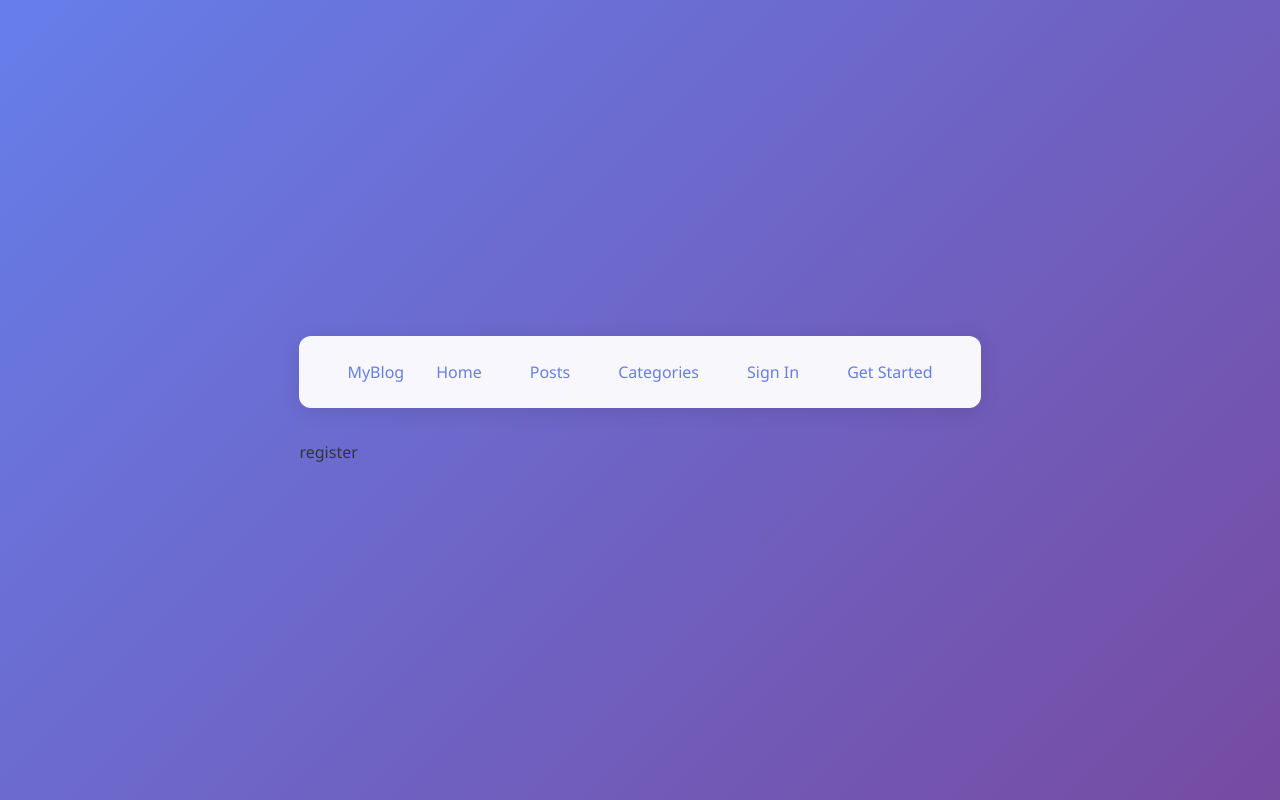
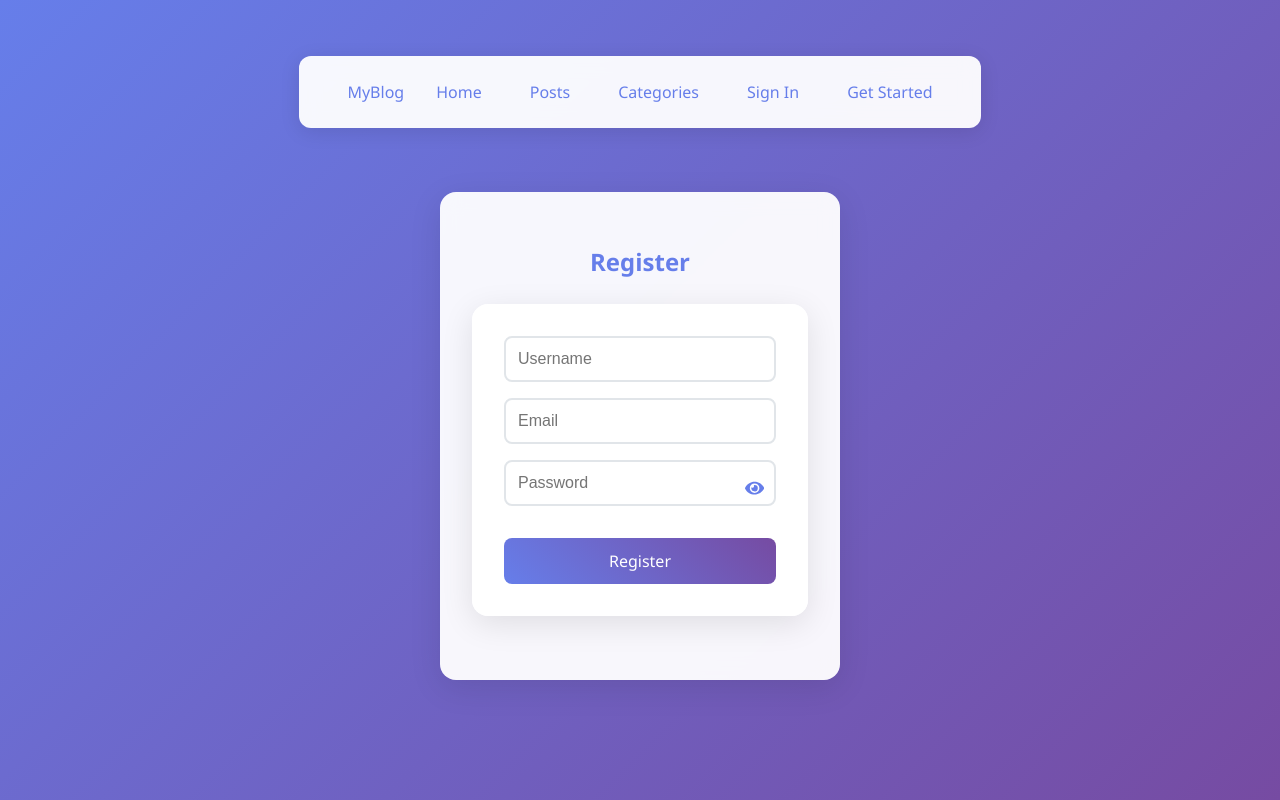
Before and after one commit to gbengeneh/sureblog, a React (Vite) app: page /register in a window 1280 px wide. Built offline with nearby package versions, Linux system fonts and the light colour scheme.

Commit message:
update app.jsx

```diff
--- a/src/App.css
+++ b/src/App.css
@@ -7,6 +7,7 @@ body {
   font-family: 'Segoe UI', Tahoma, Geneva, Verdana, sans-serif;
   margin: 0;
   padding: 0;
+  width: 100%;
   background: linear-gradient(135deg, #667eea 0%, #764ba2 100%);
   min-height: 100vh;
   color: #333;
--- a/src/App.jsx
+++ b/src/App.jsx
@@ -21,16 +21,14 @@ function App() {
     <AuthProvider>
       <Router>
         <Header />
-      </Router>
-   <Router>
         <Routes>
 
           <Route path="/login" element={<Login />} />
           <Route path="/register" element={<Register />} />
           <Route path="/posts" element={<PostList />} />
-        <Route path="/posts/create" element={<ProtectedRoute> <PostCreate />  </ProtectedRoute>} />
+          <Route path="/create" element={<ProtectedRoute> <PostCreate />  </ProtectedRoute>} />
           <Route path="/posts/:id" element={<PostDetails />} />
-        <Route path="/posts/create" element={<ProtectedRoute> <PostEdit />  </ProtectedRoute>} />
+          <Route path="/edit" element={<ProtectedRoute> <PostEdit />  </ProtectedRoute>} />
           <Route path="/categories" element={ <Categories />} />
           <Route path="/" element={ <PostList />} />
         </Routes>
--- a/src/components/Header.jsx
+++ b/src/components/Header.jsx
@@ -22,7 +22,7 @@ const Header = () => {
                 {({token, logout}) => (
                     token ? (
                         <>
-                        <Link to="/create-post" onClick={()=>setMenuOpen(false)}>Create Post</Link>
+                        <Link to="/create" onClick={()=>setMenuOpen(false)}>Create Post</Link>
                         <button onClick={() => {logout(); setMenuOpen(false);}}>Logout</button>
                         </>
                     ) : (
--- a/src/components/Login.jsx
+++ b/src/components/Login.jsx
@@ -1,11 +1,61 @@
-import React from 'react'
+import React, { useState, useContext } from 'react';
+import { useNavigate } from 'react-router-dom';
+import { FaEye, FaEyeSlash } from 'react-icons/fa';
+import { AuthContext } from '../contexts/AuthContext';
+import { login as apiLogin } from '../../api';
 
 const Login = () => {
+  const [formData, setFormData] = useState({ email: '', password: '' });
+  const [showPassword, setShowPassword] = useState(false);
+  const [error, setError] = useState('');
+  const { login } = useContext(AuthContext);
+  const navigate = useNavigate();
+
+  const handleChange = (e) => {
+    setFormData({ ...formData, [e.target.name]: e.target.value });
+  };
+
+  const handleSubmit = async (e) => {
+    e.preventDefault();
+    try {
+      const response = await apiLogin(formData);
+      login(response.data.token);
+      navigate('/posts');
+    } catch (err) {
+      setError('Invalid credentials');
+    }
+  };
+
   return (
-    <div>
-      Login
+    <div className="auth-container">
+      <h2>Login</h2>
+      <form onSubmit={handleSubmit} className="auth-form">
+        <input
+          type="email"
+          name="email"
+          placeholder="Email"
+          value={formData.email}
+          onChange={handleChange}
+          required
+        />
+        <div className="password-container">
+          <input
+            type={showPassword ? "text" : "password"}
+            name="password"
+            placeholder="Password"
+            value={formData.password}
+            onChange={handleChange}
+            required
+          />
+          <span onClick={() => setShowPassword(!showPassword)} title={showPassword ? "Hide Password" : "Show Password"} className="password-toggle">
+            {showPassword ? <FaEyeSlash /> : <FaEye />}
+          </span>
+        </div>
+        <button type="submit">Login</button>
+      </form>
+      {error && <p className="error">{error}</p>}
     </div>
-  )
-}
+  );
+};
 
-export default Login
+export default Login;
--- a/src/components/PostCreate.jsx
+++ b/src/components/PostCreate.jsx
@@ -1,9 +1,60 @@
-import React from 'react'
+import React, { useEffect, useState } from 'react'
+import { useNavigate } from 'react-router-dom';
+import { getCategories } from '../../api';
 
 const PostCreate = () => {
+  const [formData, setFormData]= useState({title: '', content: '', category_id: '', image: null});
+  const [categories, setCategories] = useState([]);
+  const [error, setError] = useState('');
+  const navigate = useNavigate();
+
+  useEffect(()=>{
+    fetchCategories();
+  },[]);
+
+  const fetchCategories = async () =>{
+    try{
+       const response = await getCategories();
+       setCategories(response.data);
+    }catch(err){
+      console.log('Error fetching categories');
+    }
+  }
+
+  const handleChange = (e) =>{
+    if(e.target.name =='image'){
+      setFormData({ ...formData, image: e.terget.files[0]});
+    }else{
+      setFormData({ ...formData, [e.target.name]: e.target.value})
+    }
+  }
+
+  const handleSubmit = async (e) =>{
+    e.preventDefault();
+    if(!formData.title || !formData.content || !formData.category_id ){
+     setError('Please fill all required fields');
+     return;
+    }
+    const data = new FormData();
+    data.append('title', formData.title);
+    data.append('content', formData.content);
+    data.append('category_id', formData.category_id);
+    if(formData.image){
+      data.append('image', formData.image);
+    }
+
+    try{
+      await createPost(data);
+      navigate('/posts')
+    }catch(err){
+      setError('Failed to create post');
+    }
+
+  }
   return (
-    <div>
-      create
+    <div className='post-form-container'>
+      <h2>Create Post</h2>
+
     </div>
   )
 }
--- a/src/components/PostList.jsx
+++ b/src/components/PostList.jsx
@@ -66,7 +66,7 @@ const PostList = () => {
         return(
             <div key={post.id} className="post-card">
               <h3>{post.title}</h3>
-              {post.image && <img src={`/uploads/${post.image.split('/').pop()}`} alt={post.title} onError={(e) => e.target.style.display= "none"} />}
+              {post.image && <img src={`http://localhost/phpclass/blog/uploads/${post.image.split('/').pop()}`} alt={post.title} style={{ height: '200px', width: '100%'  }} onError={(e) => e.target.style.display= "none"} />}
               <p>{post.content.substring(0, 100)}...</p>
               <div className='post-buttons'>
                  <Link to={`/posts/${post.id}`} className='view-link'>View</Link>
--- a/src/components/Register.jsx
+++ b/src/components/Register.jsx
@@ -1,11 +1,66 @@
-import React from 'react'
+import React, { useState } from 'react';
+import { useNavigate } from 'react-router-dom';
+import { FaEye, FaEyeSlash } from 'react-icons/fa';
+import { register as apiRegister } from '../../api';
 
 const Register = () => {
+  const [formData, setFormData] = useState({ username: '', email: '', password: '' });
+  const [showPassword, setShowPassword] = useState(false);
+  const [error, setError] = useState('');
+  const navigate = useNavigate();
+
+  const handleChange = (e) => {
+    setFormData({ ...formData, [e.target.name]: e.target.value });
+  };
+
+  const handleSubmit = async (e) => {
+    e.preventDefault();
+    try {
+      await apiRegister(formData);
+      navigate('/login');
+    } catch (err) {
+      setError('Registration failed');
+    }
+  };
+
   return (
-    <div>
-      register
-    </div>
-  )
-}
+    <div className="auth-container">
+      <h2>Register</h2>
+      <form onSubmit={handleSubmit} className="auth-form">
+        <input
+          type="text"
+          name="username"
+          placeholder="Username"
+          value={formData.username}
+          onChange={handleChange}
+          required
+        />
+        <input
+          type="email"
+          name="email"
+          placeholder="Email"
+          value={formData.email}
+          onChange={handleChange}
+          required
+        />
+        <div className="password-container">
+          <input
+            type={showPassword ? "text" : "password"}
+            name="password"
+            placeholder="Password"
+            value={formData.password}
+            onChange={handleChange}
+            required
+          />
+          <span onClick={() => setShowPassword(!showPassword)} title={showPassword ? "Hide Password" : "Show Password"} className="password-toggle">
+            {showPassword ? <FaEyeSlash /> : <FaEye />}
+          </span>
+        </div>
+        <button type="submit">Register</button>
+      </form>
+      {error && <p className="error">{error}</p>}
+      </div>
+  );
+};
 
-export default Register
+export default Register;
```
Lines whose indentation alone changed are shown as unchanged.
